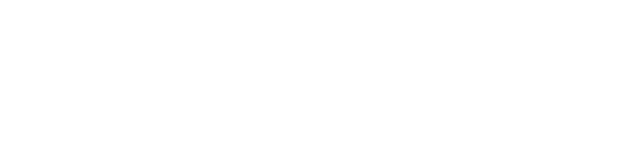
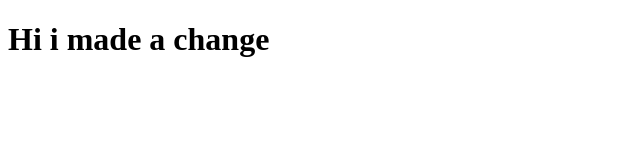
Before and after one commit to annaAndJaneProject4/MoodFm, a plain HTML site: page index.html in a window 1280 px wide. Shown: the whole page, without its empty margins (0-640 px from the left). Drawn offline with nearby package versions, Linux system fonts and the light colour scheme.

Commit message:
added header

```diff
--- a/index.html
+++ b/index.html
@@ -1,5 +1,6 @@
 <!DOCTYPE html>
 <html lang="en">
+
 <head>
     <meta charset="UTF-8">
     <meta name="viewport" content="width=device-width, initial-scale=1.0">
@@ -7,14 +8,16 @@
 
     <link rel="stylesheet" href="styles/style.css">
 </head>
+
 <body>
 
 
-
+    <h1>Hi i made a change</h1>
     <!-- jquery link -->
     <script src="https://cdnjs.cloudflare.com/ajax/libs/jquery/2.1.4/jquery.js"></script>
 
     <!-- javascript link -->
     <script src="js/script.js"></script>
 </body>
+
 </html>
```
